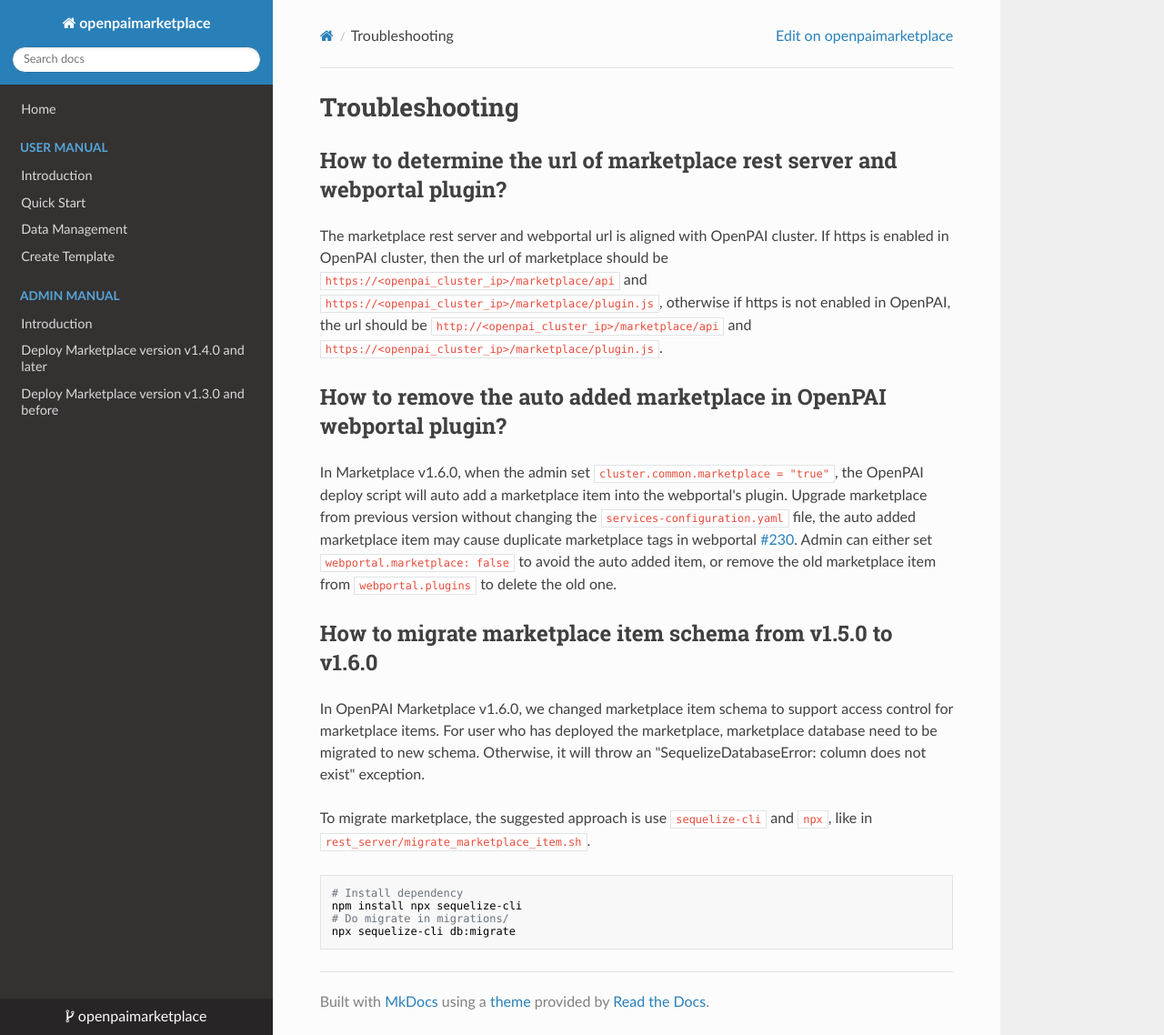
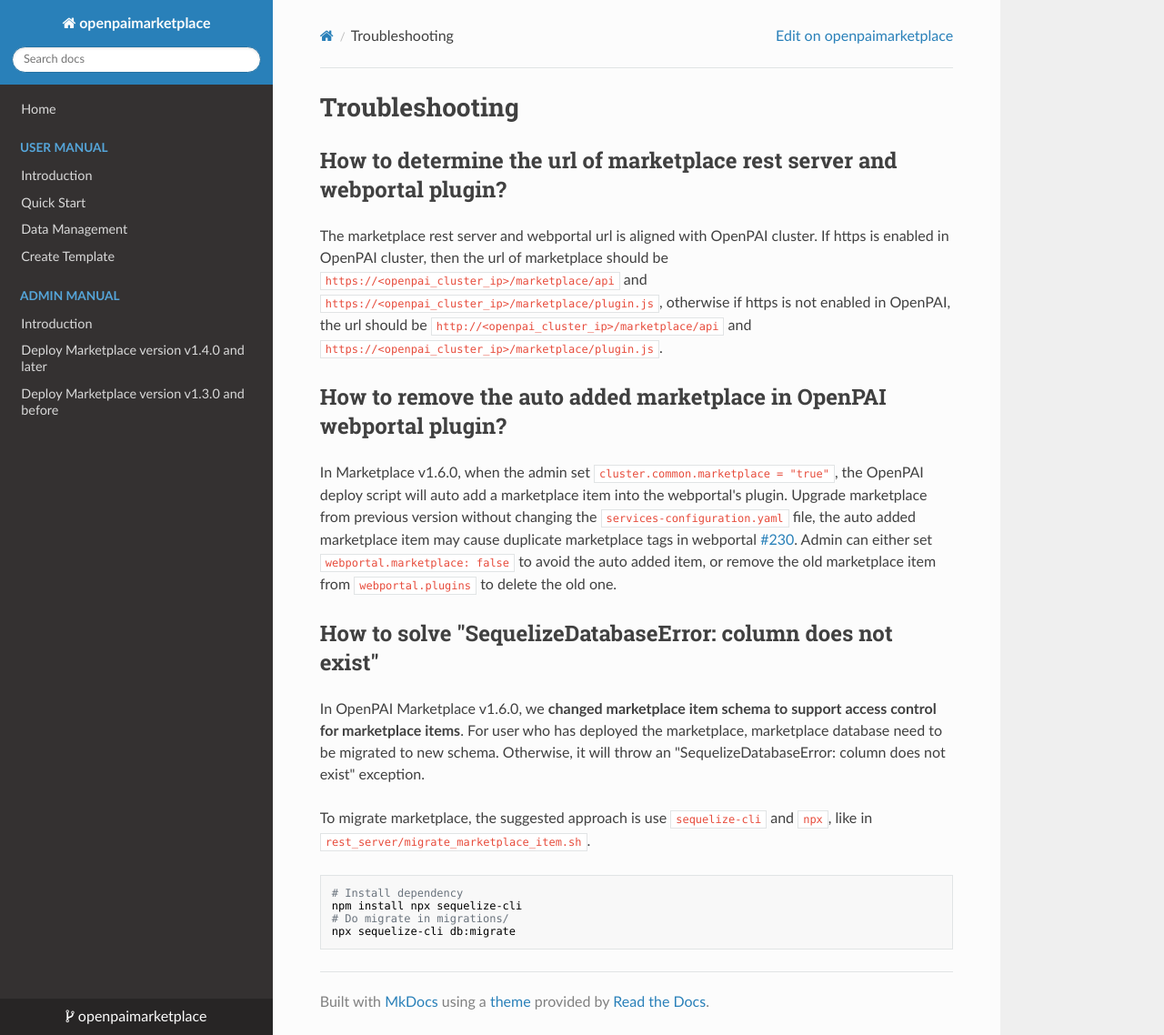
Before and after one commit to microsoft/openpaimarketplace, an MkDocs documentation site: the page built from docs/admin/troubleshooting.md, in a window 1280 px wide and 1138 px high. Shown: the whole window at 91% size. Built offline with MkDocs 1.6.1, drawn with Linux system fonts in a browser that asks for light colours; nearby versions of some CDN libraries.

Commit message:
Make troubleshooting title more obvious

````diff
--- a/docs/admin/troubleshooting.md
+++ b/docs/admin/troubleshooting.md
@@ -10,9 +10,9 @@
 Upgrade marketplace from previous version without changing the `services-configuration.yaml` file, the auto added marketplace item may cause duplicate marketplace tags in webportal [#230](https://github.com/microsoft/openpaimarketplace/issues/230).
 Admin can either set `webportal.marketplace: false` to avoid the auto added item, or remove the old marketplace item from `webportal.plugins` to delete the old one.
 
-## How to migrate marketplace item schema from v1.5.0 to v1.6.0
+## How to solve "SequelizeDatabaseError: column <column_name> does not exist"
 
-In OpenPAI Marketplace v1.6.0, we changed marketplace item schema to support access control for marketplace items. For user who has deployed the marketplace, marketplace database need to be migrated to new schema. Otherwise, it will throw an "SequelizeDatabaseError: column <column_name> does not exist" exception.
+In OpenPAI Marketplace v1.6.0, we **changed marketplace item schema to support access control for marketplace items**. For user who has deployed the marketplace, marketplace database need to be migrated to new schema. Otherwise, it will throw an "SequelizeDatabaseError: column <column_name> does not exist" exception.
 
 To migrate marketplace, the suggested approach is use `sequelize-cli` and `npx`, like in `rest_server/migrate_marketplace_item.sh`.
 ```bash
````
